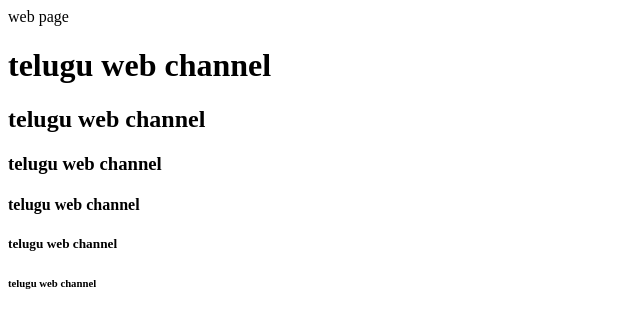
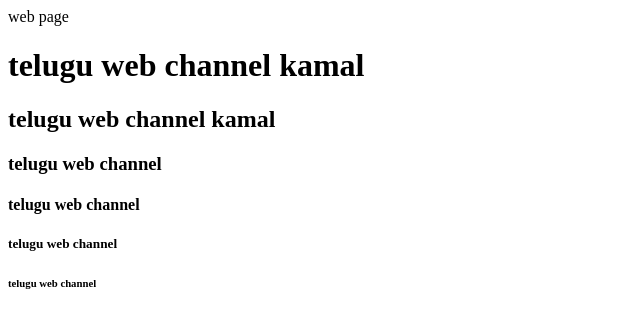
Before and after one commit to Niteesh-Kumar-Kondamuri/MyLearning, a plain HTML site: page day1index.html in a window 1280 px wide. Shown: the whole page, without its empty margins (0-640 px from the left). Drawn offline with Linux system fonts and the light colour scheme.

Commit message:
renaming the flie, changed data in h1, h2

```diff
--- a/day1index.html.html
+++ b/day1index.html
@@ -9,8 +9,8 @@
     <main>web page</main>
 
     </body>
-    <h1>telugu web channel</h1>
-    <h2>telugu web channel</h2>
+    <h1>telugu web channel kamal</h1>
+    <h2>telugu web channel kamal</h2>
     <h3>telugu web channel</h3>
     <h4>telugu web channel</h4>
     <h5>telugu web channel</h5>
```
